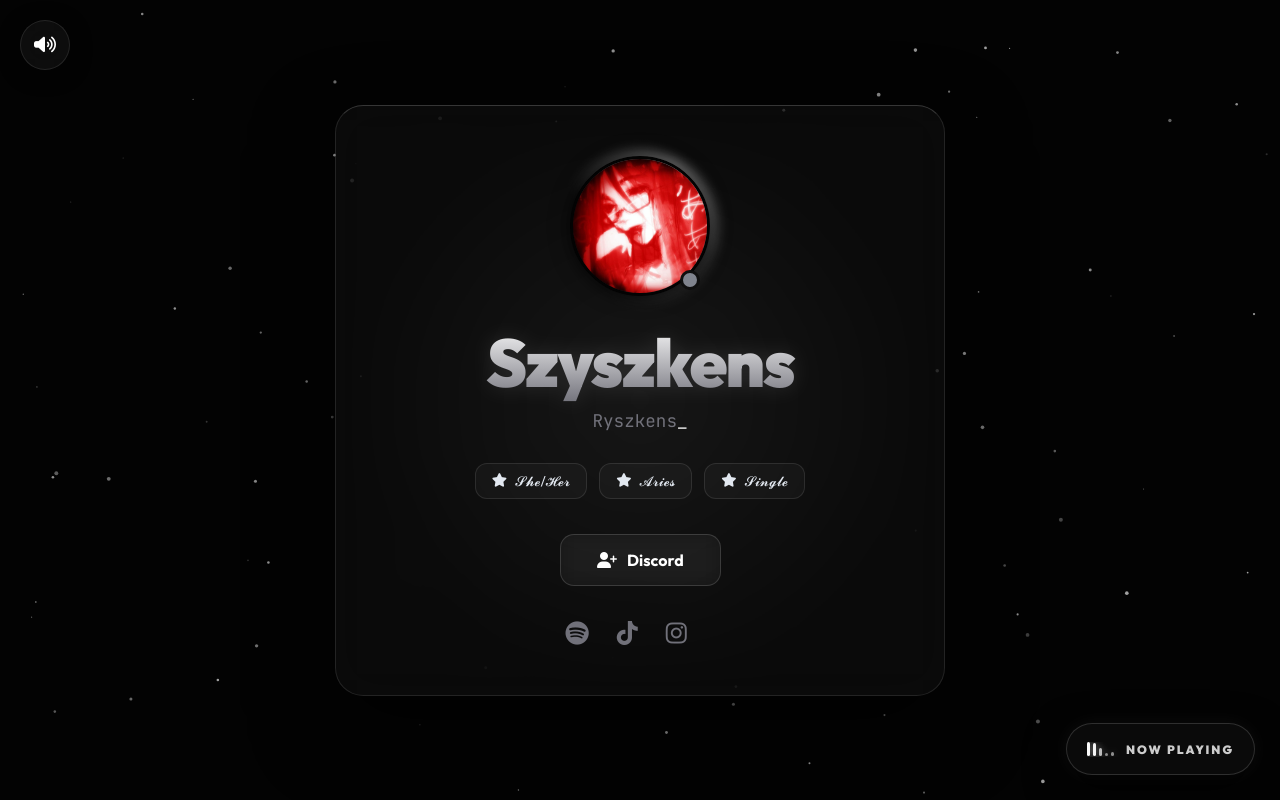
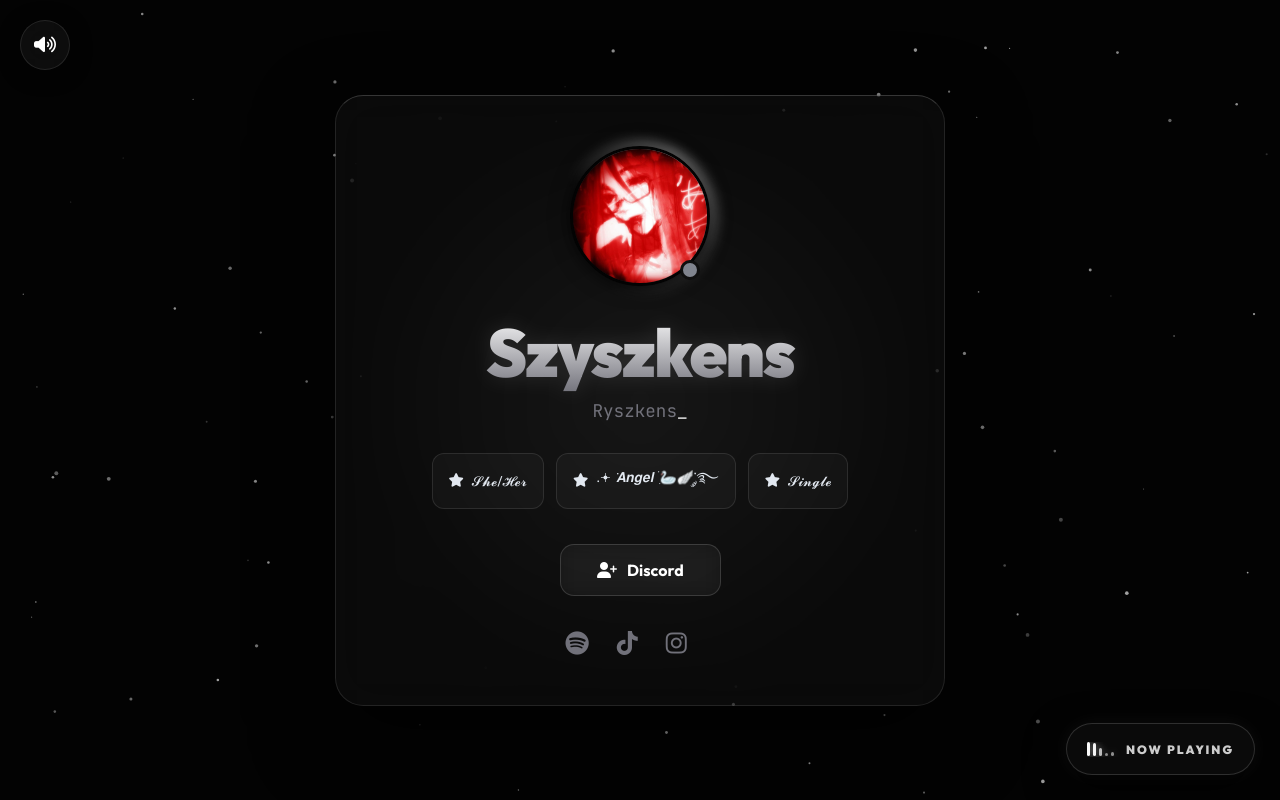
Before and after one commit to wujeksynkuuu/Strona-Szyszkens, a plain HTML site: page index.html in a window 1280 px wide. Drawn offline with Linux system fonts and the light colour scheme; no server answers.

Commit message:
Update index.html

```diff
--- a/index.html
+++ b/index.html
@@ -66,7 +66,7 @@
 
             <div class="skills-tags">
                 <span class="tag"><i class="fa-solid fa-star"></i> 𝓢𝓱𝓮/𝓗𝓮𝓻</span>
-                <span class="tag"><i class="fa-solid fa-star"></i> 𝓐𝓻𝓲𝓮𝓼</span>
+                <span class="tag"><i class="fa-solid fa-star"></i> .𖥔 ݁ 𝑨𝒏𝒈𝒆𝒍 ࣪ ִ🦢🪽་༘࿐</span>
                 <span class="tag"><i class="fa-solid fa-star"></i> 𝓢𝓲𝓷𝓰𝓵𝓮</span>
             </div>
 
```
